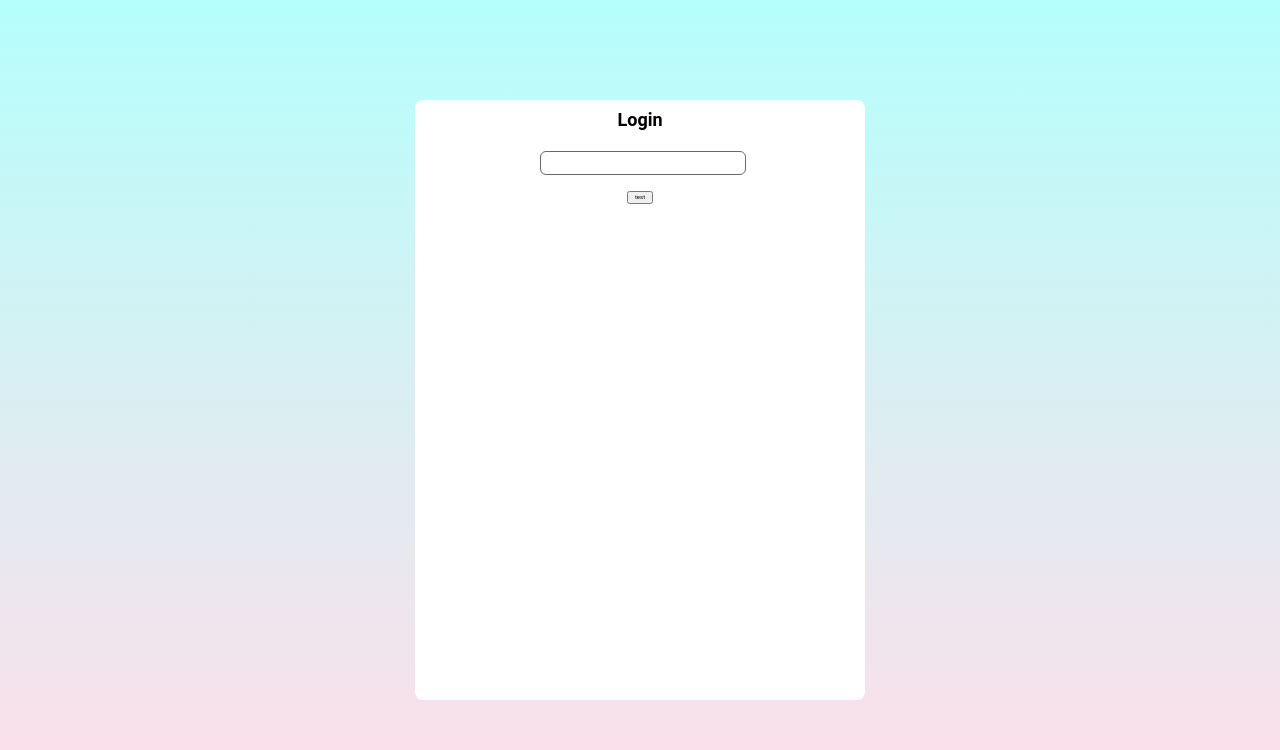
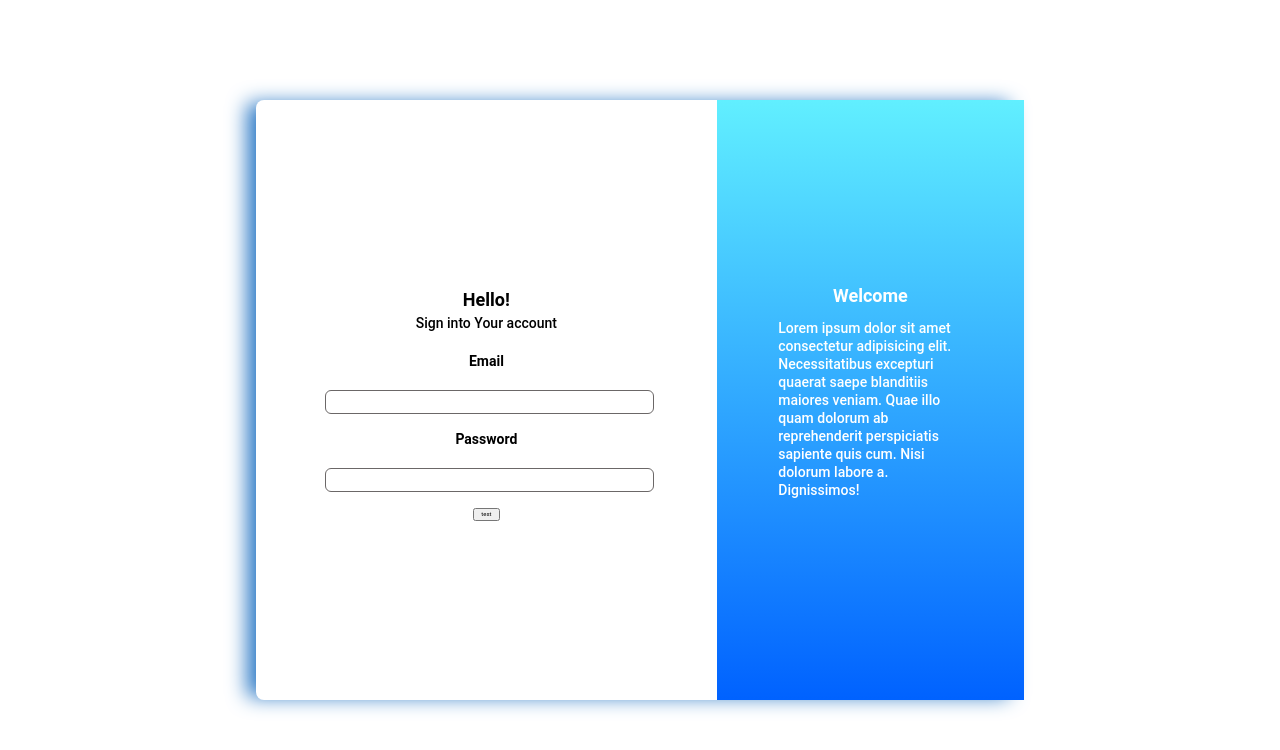
Before and after one commit to Jwalczaak/flashcards-frontend, an Angular app: page /auth in a window 1280 px wide. Shown: the top 750 px of the page. Built offline with nearby package versions, Linux system fonts and the light colour scheme.

Commit message:
Added background to login form and resized form

```diff
--- a/src/app/pages/auth-page/auth-page.component.html
+++ b/src/app/pages/auth-page/auth-page.component.html
@@ -1,9 +1,29 @@
 <div class="page-container">
   <section class="card login-section">
-    <header class="text-value-md-strong login-header">Login</header>
-    <form class="login-form" [formGroup]="loginForm" (ngSubmit)="onSubmit()">
-      <div class="input-container"><app-input></app-input></div>
-      <div class="button-container"><app-shared-button [type]="'submit'"></app-shared-button></div>
-    </form>
+    <div class="form-container">
+      <form class="login-form" [formGroup]="loginForm" (ngSubmit)="onSubmit()">
+        <header class="login-header">
+          <h1 class="text-value-md-strong login-header-welcome">Hello!</h1>
+          <span class="text-value-sm">Sign into Your account</span>
+        </header>
+        <label class="text-value-sm-strong" for="email">Email</label>
+        <div class="input-container"><app-input id="email" [inputType]="'text'"></app-input></div>
+        <label class="text-value-sm-strong" for="password">Password</label>
+        <div class="input-container"><app-input id="password" [inputType]="'password'"></app-input></div>
+
+        <div class="button-container"><app-shared-button [buttonType]="'submit'"></app-shared-button></div>
+      </form>
+
+      <section class="form-description-container">
+        <div class="form-description-container-text">
+          <header class="text-value-md-strong form-description-text">Welcome</header>
+          <p class="text-value-sm">
+            Lorem ipsum dolor sit amet consectetur adipisicing elit. Necessitatibus excepturi quaerat saepe blanditiis
+            maiores veniam. Quae illo quam dolorum ab reprehenderit perspiciatis sapiente quis cum. Nisi dolorum labore
+            a. Dignissimos!
+          </p>
+        </div>
+      </section>
+    </div>
   </section>
 </div>
--- a/src/app/pages/auth-page/auth-page.component.scss
+++ b/src/app/pages/auth-page/auth-page.component.scss
@@ -7,27 +7,68 @@
 .page-container {
   width: 100vw;
   height: 100vh;
-  background-color: #ffdee9;
-  background-image: linear-gradient(0deg, #ffdee9 0%, #b5fffc 100%);
+  background-color: var(--white-1);
+}
+
+.form-container {
+  @include flexbox(row, center, center);
+  width: 100%;
+  height: 100%;
 }
 
 .login {
   &-section {
-    @include flexbox(column, flex-start, center, 0, 20px);
+    @include flexbox(column, flex-start, flex-start, 0, 20px);
+    position: absolute;
+    top: 50%;
+    left: 50%;
+    width: 60%;
+    height: 75%;
+    transform: translate(-50%, -50%);
+    -webkit-box-shadow: -12px 0px 20px -3px rgba(45, 122, 198, 1);
+    -moz-box-shadow: -12px 0px 20px -3px rgba(45, 122, 198, 1);
+    box-shadow: -12px 0px 20px -3px rgba(45, 122, 198, 1);
+  }
+
+  &-form {
+    @include flexbox(column, space-between, center, 0, 20px);
+    width: 60%;
+  }
+
+  &-header-welcome {
+    text-align: center;
+    margin-bottom: 5px;
+  }
+}
+
+.form-description {
+  color: var(--white-1);
+  &-container {
+    position: relative;
+    width: 40%;
+    height: 100%;
+    background-color: blue;
+    background: hsla(217, 100%, 50%, 1);
+    background: linear-gradient(90deg, hsla(217, 100%, 50%, 1) 0%, hsla(186, 100%, 69%, 1) 100%);
+    background: -moz-linear-gradient(90deg, hsla(217, 100%, 50%, 1) 0%, hsla(186, 100%, 69%, 1) 100%);
+    background: -webkit-linear-gradient(90deg, hsla(217, 100%, 50%, 1) 0%, hsla(186, 100%, 69%, 1) 100%);
+  }
+
+  &-container-text {
+    color: var(--white-1);
     position: absolute;
     top: 50%;
     left: 50%;
     transform: translate(-50%, -50%);
-    width: 450px;
-    height: 75%;
+    width: 60%;
   }
 
-  &-form {
-    @include flexbox(column, space-between, center, 0, 20px);
+  &-text {
+    text-align: center;
   }
 }
 
 .input-container {
-  width: 20rem;
+  width: 70%;
   height: 2rem;
 }
--- a/src/app/shared/components/input/input.component.html
+++ b/src/app/shared/components/input/input.component.html
@@ -1 +1 @@
-<input type="text" class="input" />
+<input [type]="inputType()" class="input" />
--- a/src/app/shared/components/input/input.component.ts
+++ b/src/app/shared/components/input/input.component.ts
@@ -1,4 +1,5 @@
-import { Component } from '@angular/core';
+import { Component, input } from '@angular/core';
+import { InputType } from 'zlib';
 
 @Component({
   selector: 'app-input',
@@ -6,4 +7,6 @@ import { Component } from '@angular/core';
   templateUrl: './input.component.html',
   styleUrl: './input.component.scss',
 })
-export class InputComponent {}
+export class InputComponent {
+  inputType = input.required<InputType>();
+}
--- a/src/app/shared/components/shared-button/shared-button.component.html
+++ b/src/app/shared/components/shared-button/shared-button.component.html
@@ -1 +1 @@
-<button [type]="type()" (click)="onButtonClick()">test</button>
+<button [type]="buttonType()" (click)="onButtonClick()">test</button>
--- a/src/app/shared/components/shared-button/shared-button.component.ts
+++ b/src/app/shared/components/shared-button/shared-button.component.ts
@@ -1,4 +1,5 @@
 import { Component, input, output } from '@angular/core';
+import { ButtonType } from '../../types/button-type';
 
 @Component({
   selector: 'app-shared-button',
@@ -7,7 +8,7 @@ import { Component, input, output } from '@angular/core';
   styleUrl: './shared-button.component.scss',
 })
 export class SharedButtonComponent {
-  type = input.required<string>();
+  buttonType = input.required<ButtonType>();
   clickButton = output<void>();
 
   onButtonClick(): void {
--- /dev/null
+++ b/src/app/shared/types/button-type.ts
@@ -0,0 +1 @@
+export type ButtonType = 'submit';
--- /dev/null
+++ b/src/app/shared/types/input-type.ts
@@ -0,0 +1 @@
+export type InputType = 'text' | 'number' | 'password';
--- a/src/styles/_typography.scss
+++ b/src/styles/_typography.scss
@@ -3,17 +3,26 @@
   background-color: var(--white-1);
 }
 
-.text-value-xs {
+.text-value-sm {
+  font-size: 1.4rem;
+  line-height: 1.8rem;
+  font-weight: 500;
+}
+
+.text-value-sm-strong {
+  font-size: 1.4rem;
+  line-height: 1.8rem;
+  font-weight: 600;
 }
 
 .text-value-md {
   font-size: 1.8rem;
+  line-height: 1.8rem;
   font-weight: 500;
-  padding-top: 10px;
 }
 
 .text-value-md-strong {
   font-size: 1.8rem;
+  line-height: 1.8rem;
   font-weight: 600;
-  padding-top: 10px;
 }
```
